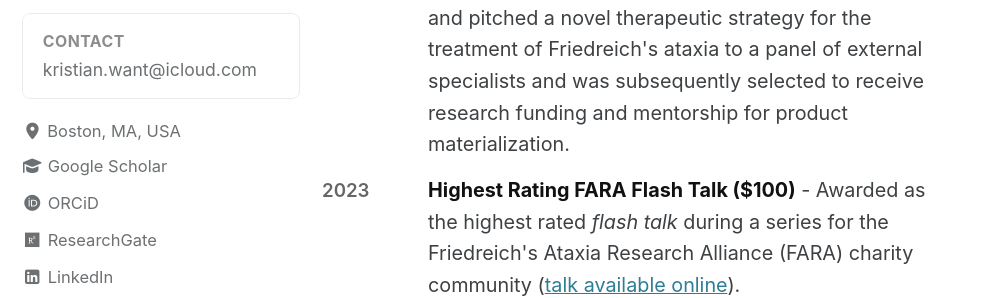
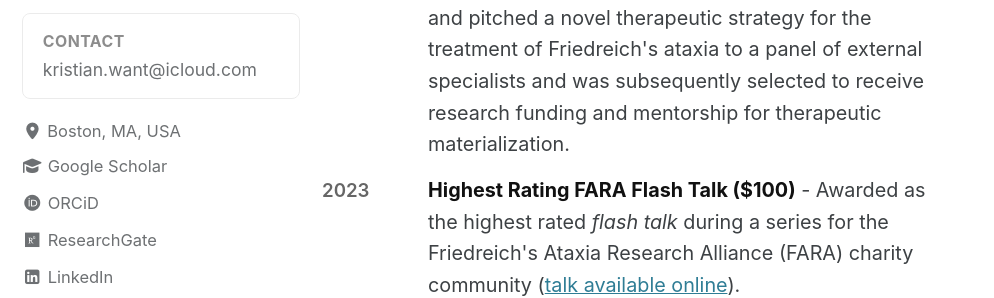
Before and after one commit to kristianwant/kristianwant.github.io, a Jekyll site: the page built from index.md, in a window 1280 px wide and 900 px high, scrolled down 1269 px. Shown: the part 286-584 px from the top of the window, without its empty margins (0-994 px from the left). Built offline with Jekyll 4.4.1, drawn with Linux system fonts in a browser that asks for light colours; cached includes are drawn as plain includes; some of the changed text lies outside the part shown.

Commit message:
Update Brandeis Sprout Program award wording

```diff
--- a/index.md
+++ b/index.md
@@ -28,7 +28,7 @@
 </style>
 
 <ul class="awards-list">
-  <li><span class="awards-year">2026</span><span class="awards-body"><strong>Brandeis Sprout Program ($30,000)</strong> - Conceptualized and pitched a novel therapeutic strategy for the treatment of Friedreich's ataxia to a panel of external specialists and was subsequently selected to receive research funding and mentorship for product materialization.</span></li>
+  <li><span class="awards-year">2026</span><span class="awards-body"><strong>Brandeis Sprout Program ($30,000)</strong> - Conceptualized and pitched a novel therapeutic strategy for the treatment of Friedreich's ataxia to a panel of external specialists and was subsequently selected to receive research funding and mentorship for therapeutic materialization.</span></li>
   <li><span class="awards-year">2023</span><span class="awards-body"><strong>Highest Rating FARA Flash Talk ($100)</strong> - Awarded as the highest rated <em>flash talk</em> during a series for the Friedreich's Ataxia Research Alliance (FARA) charity community (<a href="https://www.youtube.com/watch?v=yLaKP34jTzQ" target="_blank">talk available online</a>).</span></li>
   <li><span class="awards-year">2021</span><span class="awards-body"><strong>Nominated for the Royal Society of Biology Top Master's Project Award</strong> - Awarded by the University of Leeds for "submitting the best final year project in an accredited programme of study in the school of Molecular and Cellular Biology".</span></li>
   <li><span class="awards-year">2021</span><span class="awards-body"><strong>Molecular and Cellular Biology Master's Project Prize</strong> - Awarded for achieving the highest research project grade among the Master's cohort.</span></li>
```
